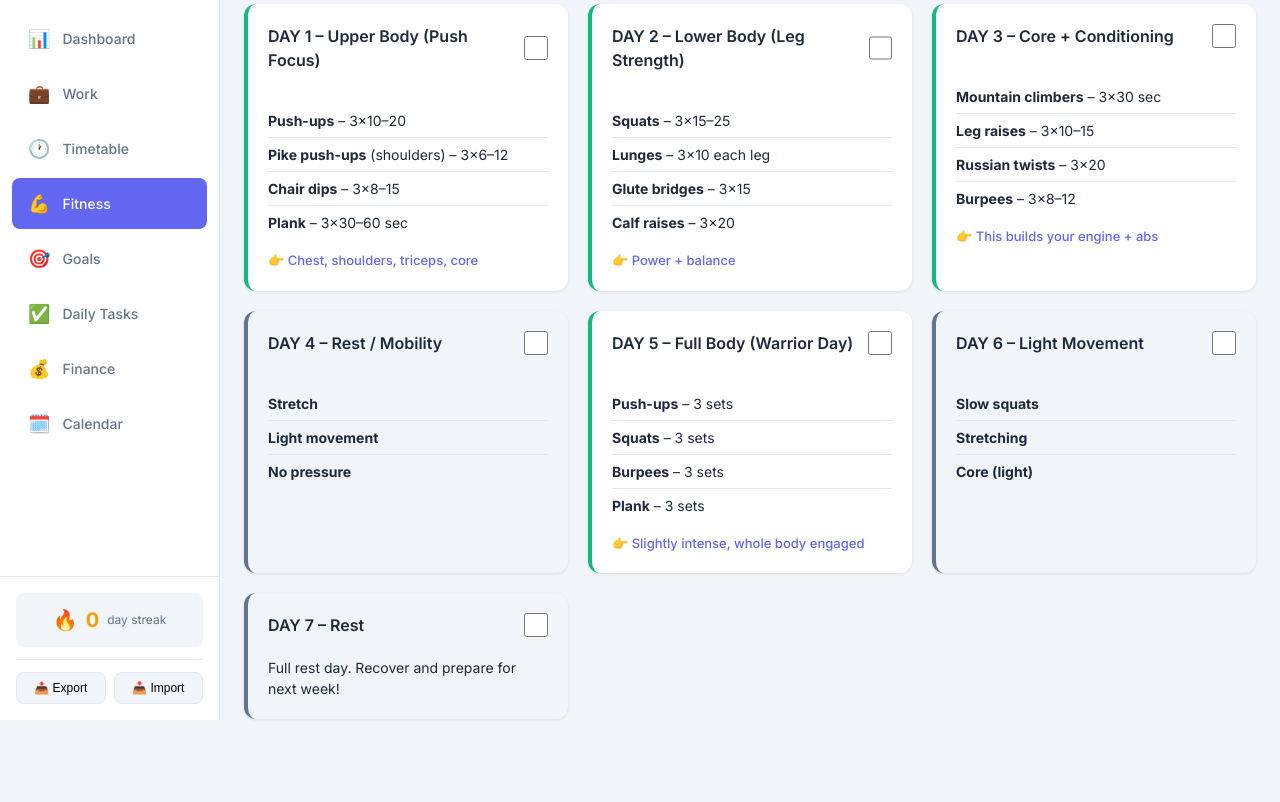
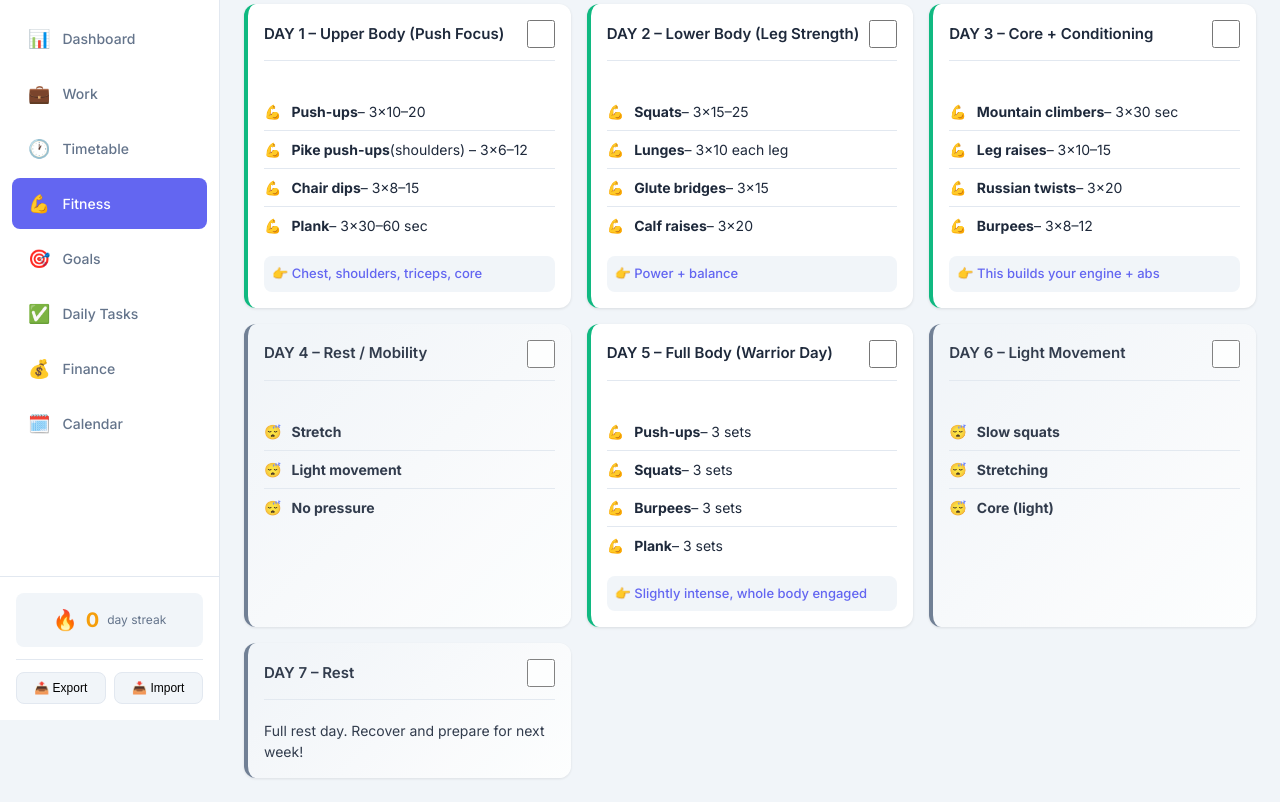
Before and after one commit to dxydevelopers/system, a plain HTML site: page index.html in a window 1280 px wide. Both pictures are taken after a click on the item "💪 Fitness". Shown: the part 80-882 px from the top of the page. Before the commit the page ends 823 px from the top, so only its background shows below. Drawn offline with Linux system fonts and the light colour scheme.

Commit message:
Improve fitness tab styling with hover effects and visual feedback

```diff
--- a/app.js
+++ b/app.js
@@ -1269,11 +1269,23 @@ function initializeFitness() {
         const day = checkbox.closest('.fitness-day').dataset.day;
         if (state.fitness[day]) {
             checkbox.checked = state.fitness[day];
+            // Apply completed class if already checked
+            if (state.fitness[day]) {
+                checkbox.closest('.fitness-day').classList.add('completed');
+            }
         }
 
         checkbox.addEventListener('change', () => {
             state.fitness[day] = checkbox.checked;
             saveToStorage(STORAGE_KEYS.FITNESS, state.fitness);
+
+            // Add/remove completed class for visual feedback
+            const fitnessDay = checkbox.closest('.fitness-day');
+            if (checkbox.checked) {
+                fitnessDay.classList.add('completed');
+            } else {
+                fitnessDay.classList.remove('completed');
+            }
         });
     });
 }
--- a/styles.css
+++ b/styles.css
@@ -588,34 +588,96 @@ p.editable:focus {
    ============================================ */
 .fitness-container {
     display: grid;
-    grid-template-columns: repeat(auto-fit, minmax(300px, 1fr));
-    gap: 20px;
+    grid-template-columns: repeat(auto-fit, minmax(280px, 1fr));
+    gap: 16px;
 }
 
 .fitness-day {
     background: var(--white);
     border-radius: var(--radius-lg);
-    padding: 20px;
+    padding: 16px;
     box-shadow: var(--shadow);
     border-left: 4px solid var(--color-fitness);
+    transition: var(--transition);
 }
 
-.fitness-day.rest-day { border-left-color: var(--gray); background: var(--secondary); }
+.fitness-day:hover {
+    box-shadow: var(--shadow-lg);
+    transform: translateY(-2px);
+}
+
+.fitness-day.rest-day {
+    border-left-color: var(--gray);
+    background: linear-gradient(135deg, var(--secondary) 0%, var(--white) 100%);
+    opacity: 0.9;
+}
 
 .fitness-day-header {
     display: flex;
     justify-content: space-between;
     align-items: center;
     margin-bottom: 12px;
+    padding-bottom: 12px;
+    border-bottom: 1px solid var(--border);
 }
 
-.fitness-day-header h3 { font-size: 16px; font-weight: 600; }
-.fitness-check { width: 24px; height: 24px; accent-color: var(--success); cursor: pointer; }
+.fitness-day-header h3 {
+    font-size: 15px;
+    font-weight: 600;
+    color: var(--dark);
+}
 
-.fitness-details ul { list-style: none; margin: 12px 0; }
-.fitness-details li { padding: 6px 0; font-size: 14px; border-bottom: 1px solid var(--border); }
+.fitness-check {
+    width: 28px;
+    height: 28px;
+    accent-color: var(--success);
+    cursor: pointer;
+    border-radius: 6px;
+}
+
+.fitness-day.completed {
+    background: linear-gradient(135deg, #f0fdf4 0%, var(--white) 100%);
+}
+
+.fitness-day.completed .fitness-day-header h3 {
+    text-decoration: line-through;
+    color: var(--gray);
+}
+
+.fitness-details ul {
+    list-style: none;
+    margin: 12px 0;
+}
+
+.fitness-details li {
+    padding: 8px 0;
+    font-size: 14px;
+    border-bottom: 1px solid var(--border);
+    display: flex;
+    align-items: center;
+}
+
 .fitness-details li:last-child { border-bottom: none; }
-.fitness-target { margin-top: 12px; font-size: 13px; color: var(--primary); font-weight: 500; }
+
+.fitness-details li::before {
+    content: "💪";
+    margin-right: 10px;
+    font-size: 14px;
+}
+
+.fitness-day.rest-day .fitness-details li::before {
+    content: "😴";
+}
+
+.fitness-target {
+    margin-top: 12px;
+    font-size: 13px;
+    color: var(--primary);
+    font-weight: 500;
+    padding: 8px;
+    background: var(--secondary);
+    border-radius: var(--radius);
+}
 
 /* ============================================
    Goals
```
